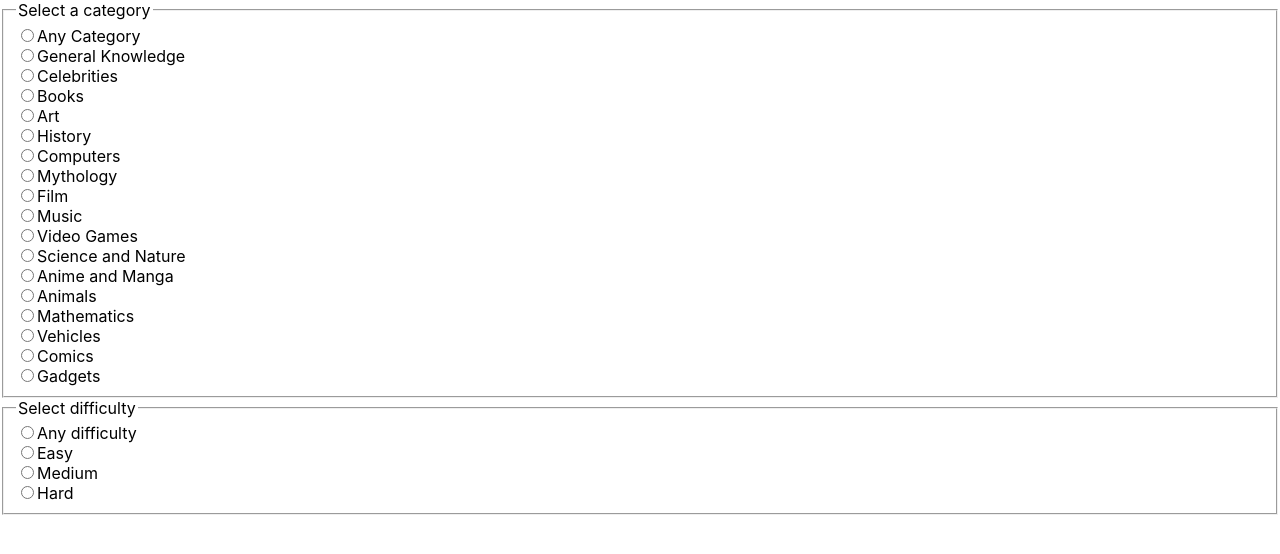
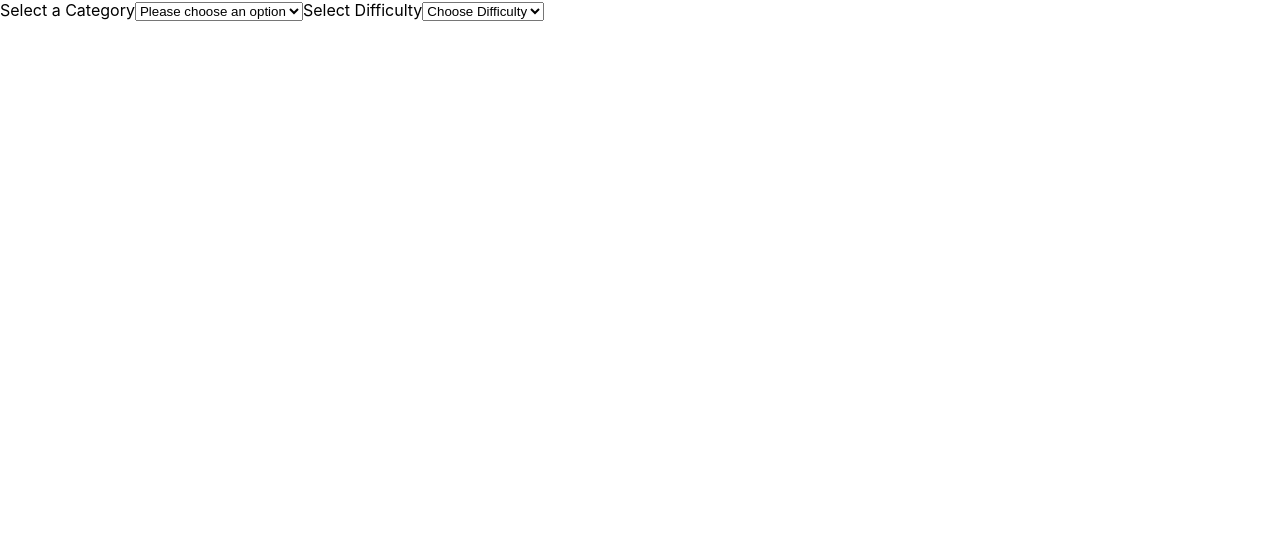
Before and after one commit to natalieacevedo/quizzical, a React (Create React App) app: page / in a window 1280 px wide. Both pictures are taken after a click on the button "Start". Shown: the top 554 px of the page. Built offline with nearby package versions, Linux system fonts and the light colour scheme.

Commit message:
able to get id of category and difficulty

```diff
--- a/src/components/Options.jsx
+++ b/src/components/Options.jsx
@@ -3,84 +3,66 @@ import React, { useEffect, useState } from "react";
 import Questions from "./Questions";
 
 function Options() {
+  const [userOptions, setUserOptions] = useState({
+    category: "https://opentdb.com/api.php?amount=10",
+    difficulty: "",
+  });
+
+  function getUserInput(event) {
+    const { value, id } = event.target;
+    //console.log(value, id);
+
+    setUserOptions((prevData) => {
+      let difficultyLevel = id === "difficulty" ? value : "";
+      let categorySelected = id === "category" ? value : "";
+
+      return {
+        ...prevData,
+        category:
+          categorySelected === "" ? prevData["category"] : categorySelected,
+        difficulty:
+          difficultyLevel === "" ? prevData["difficulty"] : difficultyLevel,
+      };
+    });
+  }
+  console.log(userOptions);
+
   return (
-    <form className="allQuestions">
-      <fieldset>
-        <legend>Select a category</legend>
-        <input type="radio" id="Any Category" />
-        <label htmlFor="Any Category">Any Category</label>
-        <br />
-        <input type="radio" id="General Knowledge" />
-        <label htmlFor="General Knowledge">General Knowledge</label>
-        <br />
-        <input type="radio" id="Celebrities" />
-        <label htmlFor="Celebrities">Celebrities</label>
-        <br />
+    <section onChange={getUserInput}>
+      <label htmlFor="Category">Select a Category</label>
+      <select name="Category" id="category">
+        <option value="">Please choose an option</option>
+        <option value="Any Category">Any Category</option>
+        <option value="9">General Knowledge</option>
+        <option value="26">Celebrities</option>
+        <option value="10">Books</option>
+        <option value="25">Art</option>
+        <option value="23">History</option>
+        <option value="18">Computers</option>
+        <option value="20">Mythology</option>
+        <option value="11">Film</option>
+        <option value="12">Music</option>
+        <option value="15">Video Games</option>
+        <option value="17">Science and Nature</option>
+        <option value="31"> Anime and Manga </option>
+        <option value="27">Animals</option>
+        <option value="19">Mathematics</option>
+        <option value="28"> Vehicles</option>
+        <option value="29">Comics</option>
+        <option value="30"> Gadgets</option>
+      </select>
 
-        <input type="radio" id="Books" />
-        <label htmlFor="Books">Books</label>
-
-        <br />
-        <input type="radio" id="Art" />
-        <label htmlFor="Art">Art</label>
-        <br />
-        <input type="radio" id="History" />
-        <label htmlFor="History">History</label>
-        <br />
-        <input type="radio" id="Computers" />
-        <label htmlFor="Computers">Computers</label>
-        <br />
-        <input type="radio" id="Mythology" />
-        <label htmlFor="Mythology">Mythology</label>
-        <br />
-
-        <input type="radio" id="Film" />
-        <label htmlFor="Film">Film</label>
-        <br />
-        <input type="radio" id="Music" />
-        <label htmlFor="Music">Music</label>
-        <br />
-        <input type="radio" id="Video Games" />
-        <label htmlFor="Video Games">Video Games</label>
-        <br />
-        <input type="radio" id="Science and Nature" />
-        <label htmlFor="Science and Nature">Science and Nature</label>
-        <br />
-        <input type="radio" id="Anime and Manga" />
-        <label htmlFor="Anime and Manga">Anime and Manga</label>
-        <br />
-        <input type="radio" id="Animals" />
-        <label htmlFor="Animals">Animals</label>
-        <br />
-        <input type="radio" id="Mathematics" />
-        <label htmlFor="Mathematics">Mathematics</label>
-        <br />
-        <input type="radio" id="Vehicles" />
-        <label htmlFor="Vehicles">Vehicles</label>
-        <br />
-        <input type="radio" id="Comics" />
-        <label htmlFor="Comics">Comics</label>
-        <br />
-        <input type="radio" id="Gadgets" />
-        <label htmlFor="Gadgets">Gadgets</label>
-        <br />
-      </fieldset>
-      <fieldset>
-        <legend>Select difficulty</legend>
-        <input type="radio" id="Any difficulty" />
-        <label htmlFor="Any difficulty">Any difficulty</label>
-        <br />
-        <input type="radio" id="Easy" />
-        <label htmlFor="Easy">Easy</label>
-        <br />
-        <input type="radio" id="Medium" />
-        <label htmlFor="Medium">Medium</label>
-        <br />
-        <input type="radio" id="Hard" />
-        <label htmlFor="Hard">Hard</label>
-        <br />
-      </fieldset>
-    </form>
+      <label htmlFor="difficulty">Select Difficulty</label>
+      <select name="difficulty" id="difficulty">
+        <option value="">Choose Difficulty</option>
+        <option value="Any Difficulty">Any Difficulty</option>
+        <option name="easy" value="easy">
+          Easy
+        </option>
+        <option value="medium">Medium</option>
+        <option value="hard">Hard</option>
+      </select>
+    </section>
   );
 }
 
```
